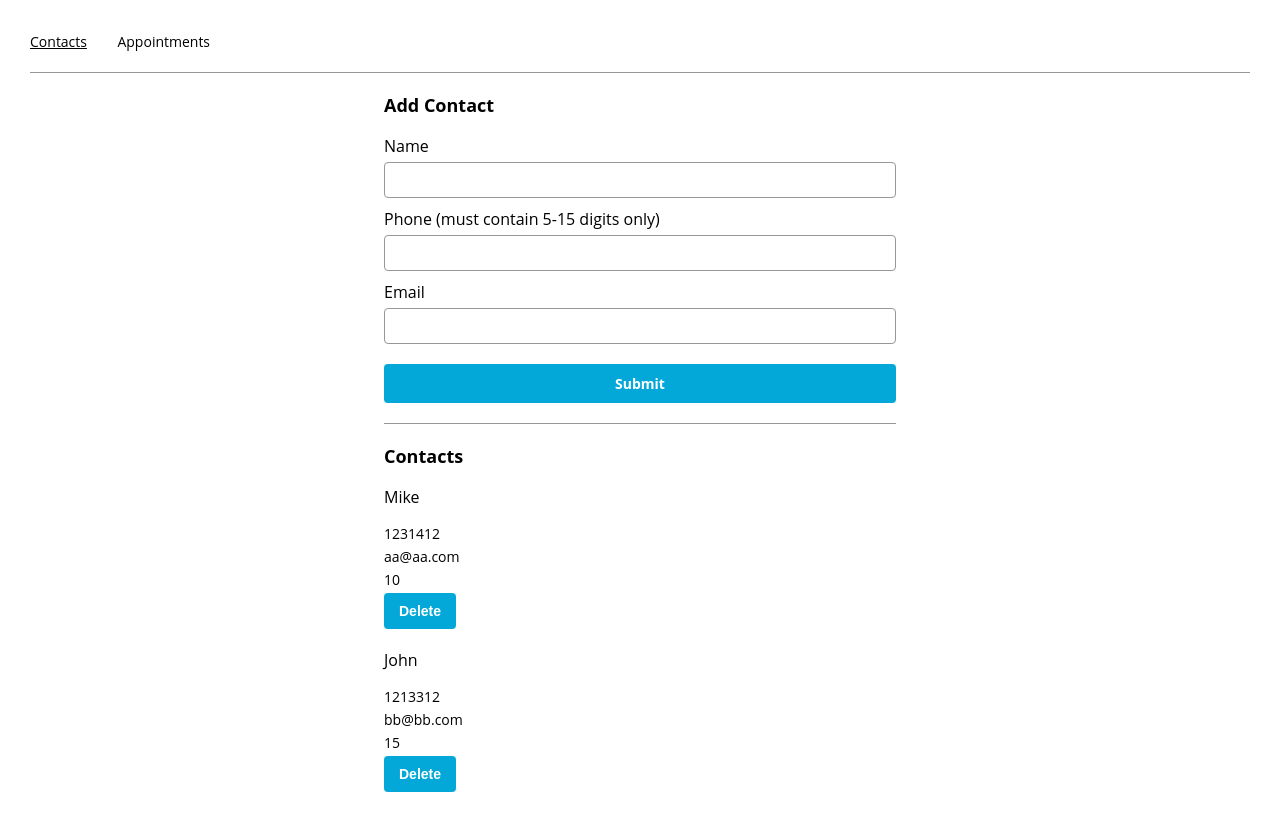
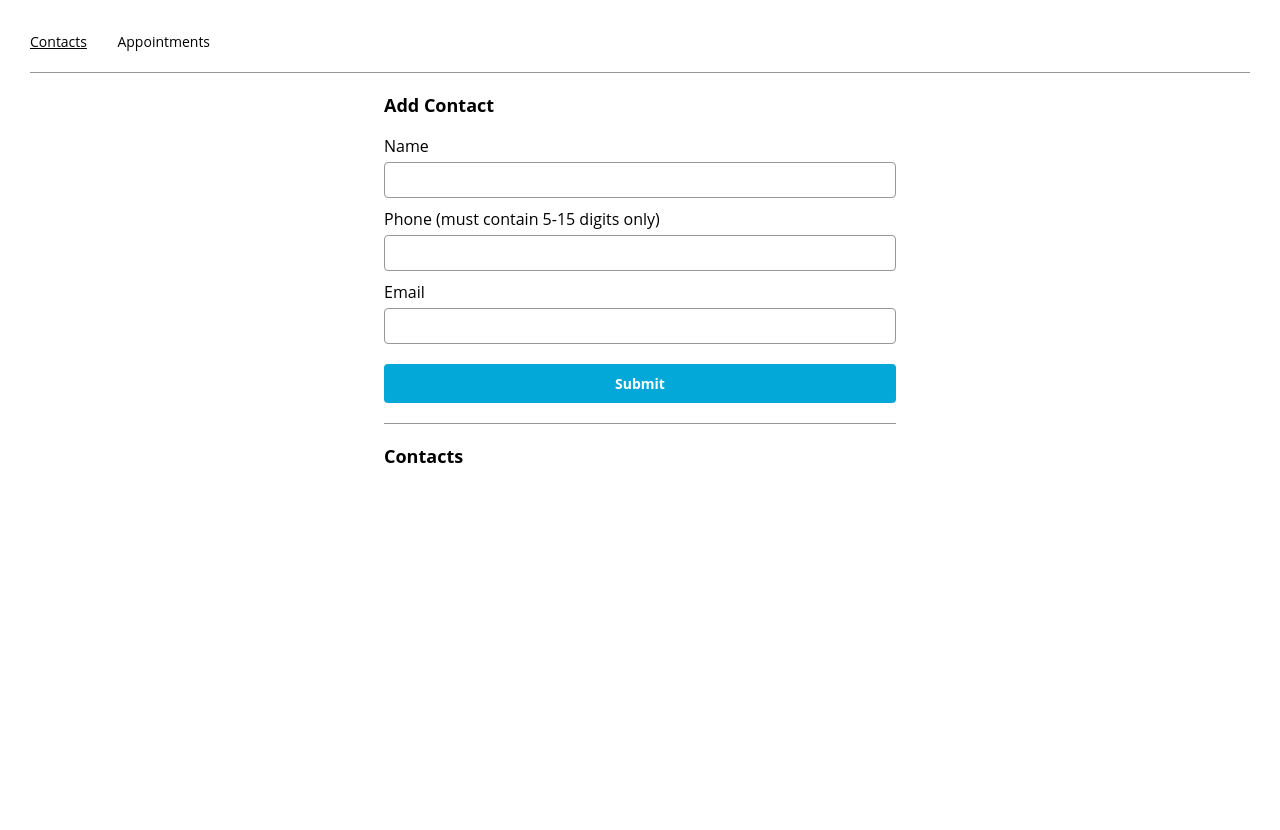
Before and after one commit to aleksandr-efimenko/appointment-planner-codeacademy, a React (Create React App) app: page /contacts in a window 1280 px wide. Shown: the top 830 px of the page. After the commit the page ends 800 px from the top, so only its background shows below. Built offline with nearby package versions, Linux system fonts and the light colour scheme.

Commit message:
delete function implemented for contacts and appointments

```diff
--- a/src/App.js
+++ b/src/App.js
@@ -5,8 +5,8 @@ import ContactPage from './containers/contactsPage/ContactsPage';
 
 function App() {
   const [contacts, setContacts] = useState([
-    { name: 'Mike', phone: '1231412', email: 'aa@aa.com', id: 10 },
-    { name: 'John', phone: '1213312', email: 'bb@bb.com', id: 15 }
+    // { name: 'Mike', phone: '1231412', email: 'aa@aa.com', id: 10 },
+    // { name: 'John', phone: '1213312', email: 'bb@bb.com', id: 15 }
   ]);
   const [appointments, setAppointments] = useState([]);
   const ROUTES = {
@@ -18,7 +18,12 @@ function App() {
       name: name,
       phone: phone,
       email: email,
+      id: (new Date()).valueOf()
     }, ...contacts]);
+  }
+
+  const deleteContact = (id) => {
+    setContacts(contacts.filter(el => el.id !== id));
   }
 
   const addAppointment = (title, contact, date, time) => {
@@ -28,7 +33,12 @@ function App() {
       contact: contact,
       date: date,
       time: time,
+      id: (new Date()).valueOf()
     }, ...appointments,]);
+  }
+
+  const deleteAppointment = (id) => {
+    setAppointments(appointments.filter(el => el.id !== id));
   }
 
   return (
@@ -59,6 +69,7 @@ function App() {
               {<ContactPage
                 contacts={contacts}
                 addContact={addContact}
+                deleteObj={deleteContact}
               />} />
             <Route
               path={ROUTES.APPIONTMENTS}
@@ -67,6 +78,7 @@ function App() {
                 contacts={contacts.map(e => e.name)}
                 appointments={appointments}
                 addAppointment={addAppointment}
+                deleteObj={deleteAppointment}
               />}
             />
             <Route
--- a/src/components/tile/Tile.js
+++ b/src/components/tile/Tile.js
@@ -1,13 +1,21 @@
 import React from 'react'
 
-export default function Tile({obj}) {
-
+export default function Tile({obj, deleteObj}) {
+  const handleDelete = (e) => {
+    deleteObj(obj.id);
+  }
+  const objWithoutId = {
+    ...obj,
+    id: undefined
+  };
+  console.log(Object.values(objWithoutId).filter(e => e));
   return (
     <div className='tile-container'>
-      {Object.values(obj)
-        .map((el, index) => (<p key={index} className={index===0 ? 'tile-title' : 'tile'}>{el}</p>)
+      {Object.values(objWithoutId).filter(Boolean)
+        .map((el, index) =>
+        (<p key={index} className={index===0 ? 'tile-title' : 'tile'}>{el}</p>)
         )}
-        <button> Delete </button>
+        <button onClick={handleDelete}> Delete </button>
     </div>
   )
 }
--- a/src/components/tileList/TileList.js
+++ b/src/components/tileList/TileList.js
@@ -1,12 +1,12 @@
 import React from 'react'
 import Tile from '../tile/Tile';
 
-export default function TileList({ list }) {
+export default function TileList({ list, deleteObj }) {
   return (
     <div>
       {
-        list.map((el, index) => (
-          <Tile obj={el} key={index} />
+        list.map(el => (
+          <Tile deleteObj={deleteObj} obj={el} key={el.id} />
         ))
       }
     </div>
--- a/src/containers/appointmentPage/AppointmentPage.js
+++ b/src/containers/appointmentPage/AppointmentPage.js
@@ -2,7 +2,7 @@ import React, { useState } from 'react'
 import AppointmentForm from '../../components/appointmentForm/AppointmentForm';
 import TileList from '../../components/tileList/TileList';
 
-export default function AppointmentPage({appointments, contacts, addAppointment}) {
+export default function AppointmentPage({appointments, contacts, addAppointment, deleteObj}) {
     const [title, setTitle] = useState('');
     const [contact, setContact] = useState('');
     const [date, setDate] = useState('');
@@ -36,7 +36,7 @@ export default function AppointmentPage({appointments, contacts, addAppointment}
             <hr />
             <section>
                 <h2>Appointments</h2>
-                <TileList list={appointments} />
+                <TileList deleteObj={deleteObj} list={appointments} />
             </section>
         </div>
     )
--- a/src/containers/contactsPage/ContactsPage.js
+++ b/src/containers/contactsPage/ContactsPage.js
@@ -2,11 +2,12 @@ import React, {useState, useEffect} from 'react'
 import ContactForm from '../../components/contactForm/ContactForm';
 import TileList from '../../components/tileList/TileList';
 
-export default function ContactPage({contacts, addContact}) {
+export default function ContactPage({contacts, addContact, deleteObj}) {
     const [name, setName] = useState('');
     const [phone, setPhone] = useState('');
     const [email, setEmail] = useState('');
     const [isDuplicateName, setIsDuplicateName] = useState(false);
+
     const handleSubmit = () => {
         if (!isDuplicateName) {
             addContact(name, phone, email);
@@ -41,7 +42,7 @@ export default function ContactPage({contacts, addContact}) {
             <hr />
             <section>
                 <h2>Contacts</h2>
-                <TileList list={contacts} />
+                <TileList deleteObj={deleteObj} list={contacts} />
             </section>
         </div>
     )
```
